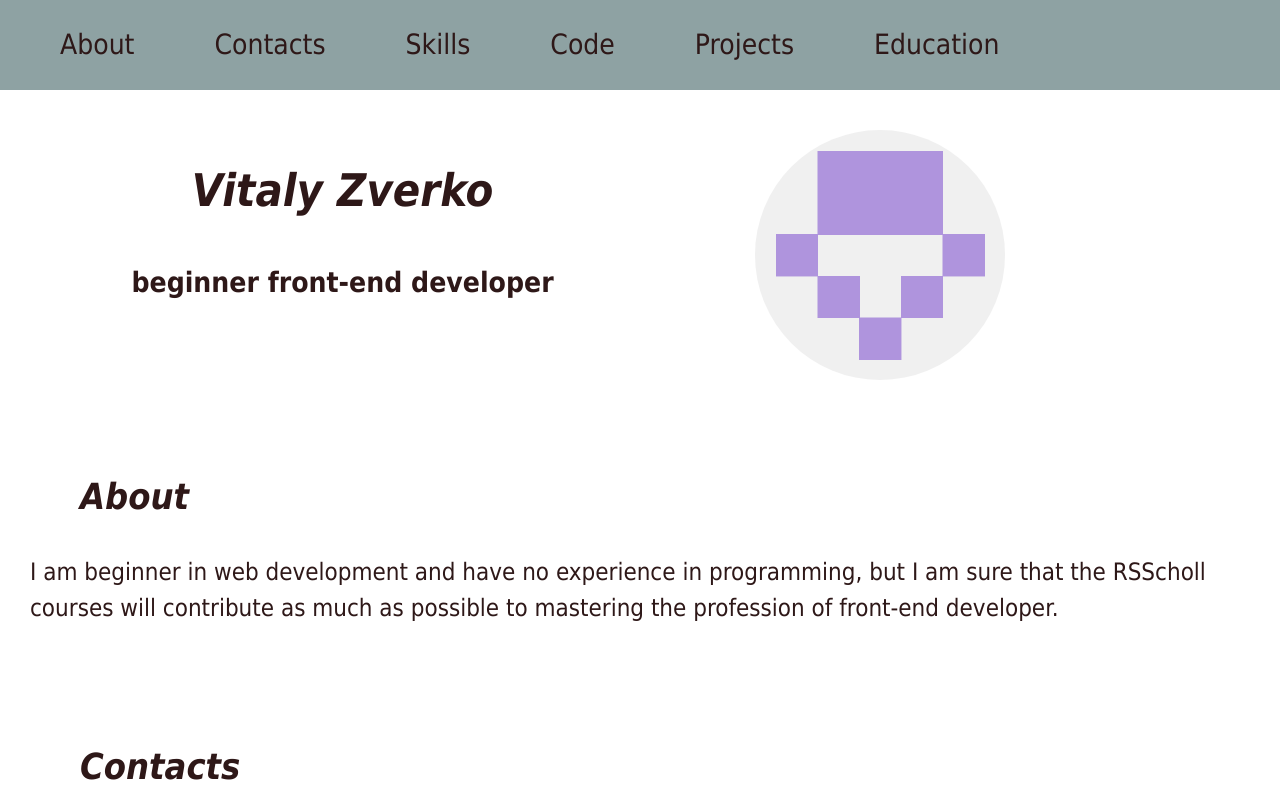
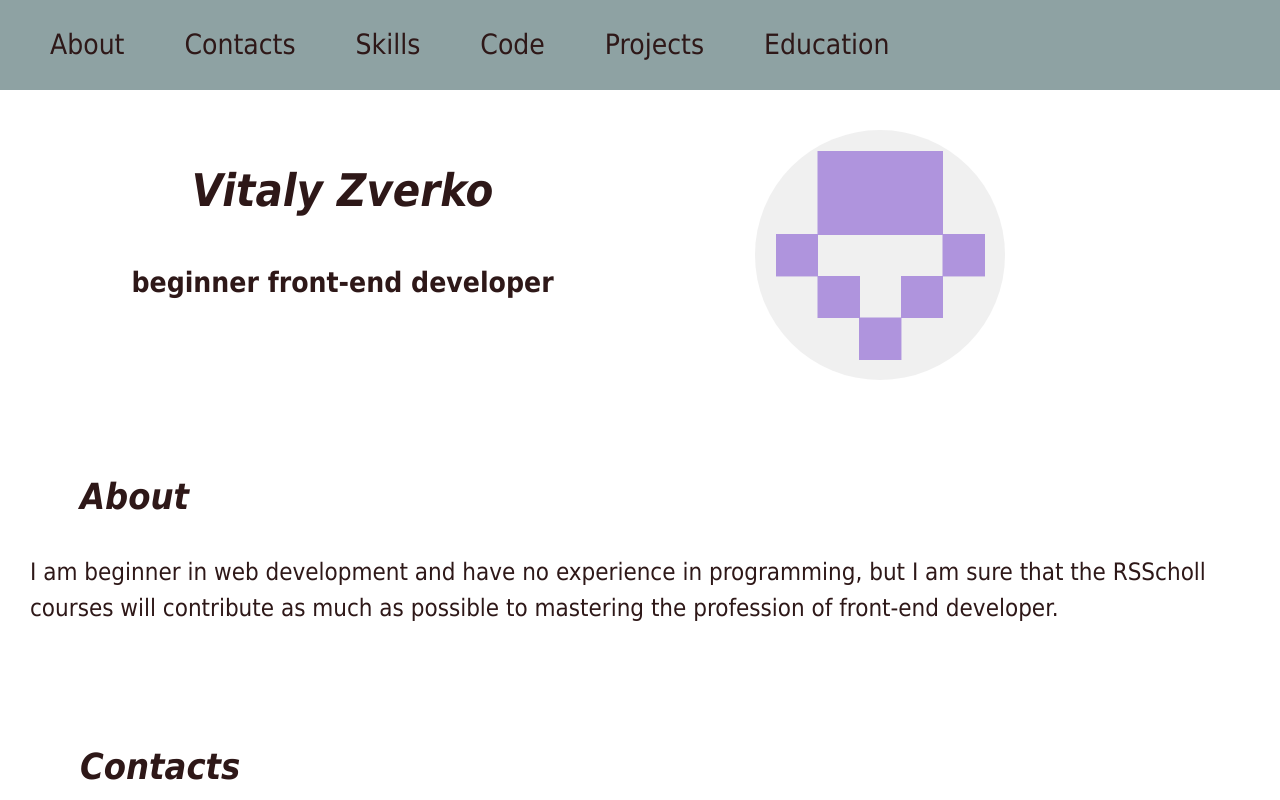
Before and after one commit to pit2pit/rsschool-cv, a plain HTML site: page index.html in a window 1280 px wide. Shown: the top 800 px of the page. Drawn offline with Linux system fonts and the light colour scheme.

```diff
--- a/style.css
+++ b/style.css
@@ -25,7 +25,7 @@ body {
   padding-top: 50px;
 }
 .nav-item {
-  margin: 0 40px;
+  margin: 0 30px;
   font-size: 28px;
 }
 
```
